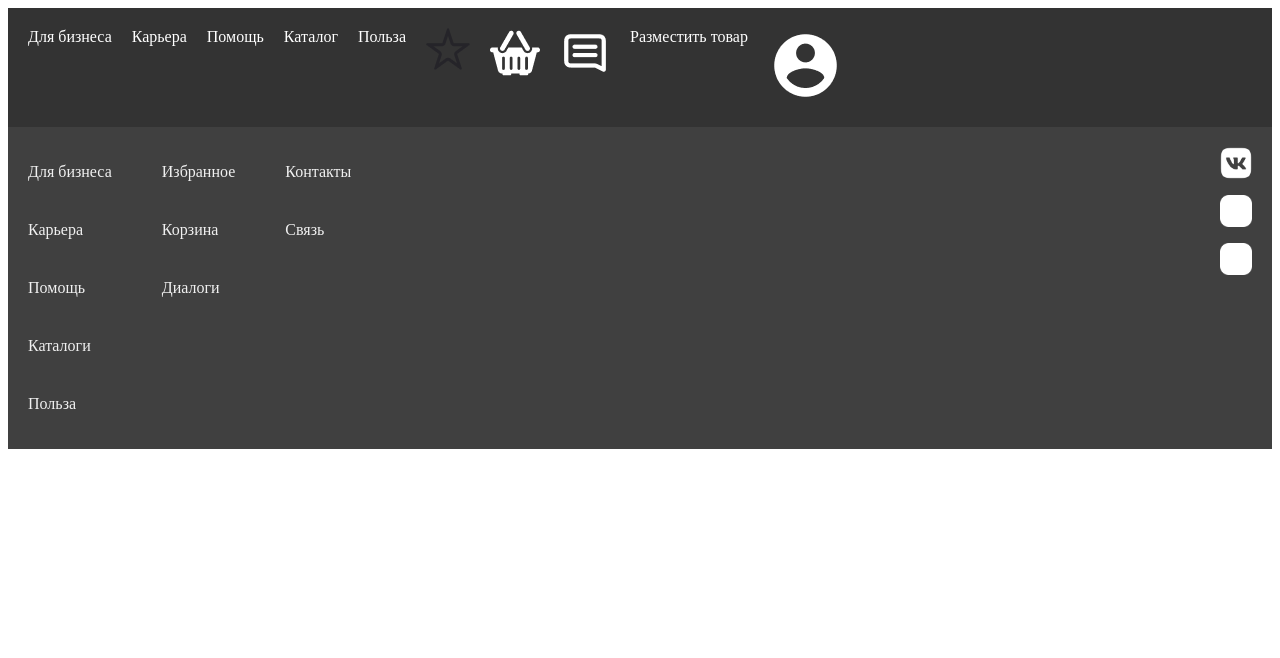
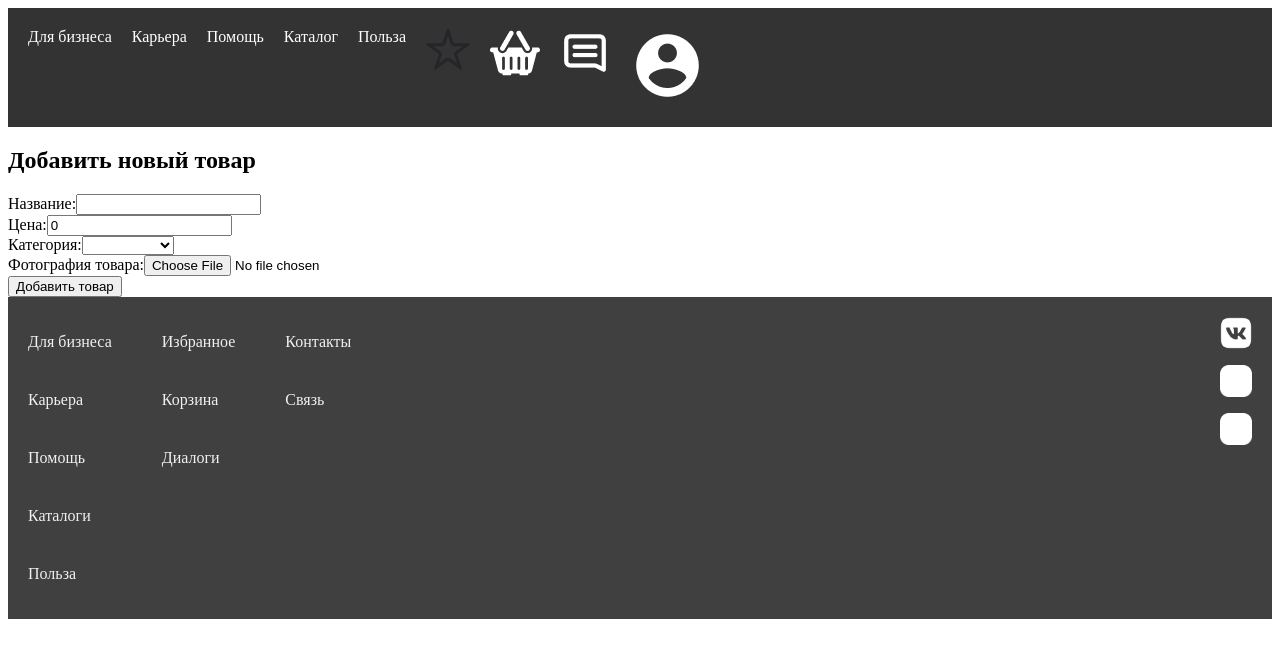
Before and after one commit to Aodhogane/VUE_FOR_PROJECT, a Vue app: page /tovar in a window 1280 px wide. Shown: the top 658 px of the page. Built offline with nearby package versions, Linux system fonts and the light colour scheme.

Commit message:
Добавление нового товара

```diff
--- a/src/App.vue
+++ b/src/App.vue
@@ -16,7 +16,6 @@
         <router-link to="/message">
           <img src="./assets/message.png" alt="Сообщение" class="image" />
         </router-link>
-        <router-link to="/tovar">Разместить товар</router-link>
         <router-link to="/account">
           <img src="./assets/account-svgrepo-com.png" alt="Аккаунт" class="image" />
         </router-link>
--- /dev/null
+++ b/src/components/AddProduct.vue
@@ -0,0 +1,86 @@
+<template>
+    <div>
+      <h2>Добавить новый товар</h2>
+      <form @submit.prevent="addProduct">
+        <div>
+          <label for="name">Название:</label>
+          <input id="name" v-model="newProduct.name" required />
+        </div>
+
+        <div>
+          <label for="price">Цена:</label>
+          <input id="price" v-model.number="newProduct.price" type="number" required />
+        </div>
+
+        <div>
+          <label for="category">Категория:</label>
+          <select id="category" v-model="newProduct.category" required>
+            <option value="Камеры">Камеры</option>
+            <option value="Объективы">Объективы</option>
+            <option value="Провода">Провода</option>
+            <option value="Наборы">Наборы</option>
+            <option value="Лампы">Лампы</option>
+            <option value="Батарейки">Батарейки</option>
+            <option value="Фотобоксы">Фотобоксы</option>
+          </select>
+        </div>
+
+        <div>
+          <label for="image">Фотография товара:</label>
+          <input id="image" type="file" @change="onFileChange" accept="image/*" />
+        </div>
+
+        <div v-if="imagePreview">
+          <h4>Предварительный просмотр:</h4>
+          <img :src="imagePreview" alt="Предварительный просмотр" class="preview-image" />
+        </div>
+
+        <button type="submit">Добавить товар</button>
+      </form>
+    </div>
+  </template>
+
+  <script>
+  export default {
+    data() {
+      return {
+        newProduct: {
+          name: '',
+          price: 0,
+          category: '',
+          image: null, // Поле для хранения изображения
+        },
+        imagePreview: null, // Предварительный просмотр изображения
+      };
+    },
+    methods: {
+      onFileChange(event) {
+        const file = event.target.files[0];
+        if (file) {
+          this.newProduct.image = file;
+          this.imagePreview = URL.createObjectURL(file);
+        }
+      },
+      addProduct() {
+        // Логика добавления нового продукта, например, отправка данных в родительский компонент
+        this.$emit('add-product', this.newProduct);
+
+        // Очистка формы после добавления продукта
+        this.newProduct = {
+          name: '',
+          price: 0,
+          category: '',
+          image: null,
+        };
+        this.imagePreview = null;
+      },
+    },
+  };
+  </script>
+
+  <style>
+  .preview-image {
+    max-width: 200px;
+    margin-top: 10px;
+  }
+  </style>
--- a/src/components/Home.vue
+++ b/src/components/Home.vue
@@ -48,6 +48,7 @@
     </div>
 
     <div class="filter-container">
+      <h2>Фильтрация</h2>
       <label for="category">Категория:</label>
       <select id="category" v-model="selectedCategory">
         <option value="">Все</option>
@@ -60,8 +61,9 @@
       <label for="max-price">до:</label>
       <input id="max-price" type="number" v-model.number="priceRange.max" />
     </div>
+    <h1>Все товары:</h1>
 
-    <h1>Все товары:</h1>
+    <add-product @add-product="addProduct"></add-product>
 
     <!-- Контейнер для карточек товаров -->
     <div class="card-container">
@@ -77,10 +79,12 @@
 
 <script>
 import ProductCard from './ProductCard.vue';
+import AddProduct from './AddProduct.vue';
 
 export default {
   components: {
     ProductCard,
+    AddProduct,
   },
   data() {
     return {
@@ -161,18 +165,11 @@ export default {
           this.selectedCity = 'Ваш город';
         });
     },
-    goToProductPage(productId) {
-      // Перенаправляет пользователя на страницу выбранного продукта
-      this.$router.push({ path: `/product/${productId}` });
-    },
-    handleAddToCart(product) {
-      // Добавляет товар в корзину и выводит сообщение в консоль
-      this.cart.push(product);
-      console.log(`${product.name} добавлен в корзину.`);
-    },
+    addProduct(newProduct){
+      this.products.push(newProduct);
+    }
   },
 };
-
 </script>
 
 
--- a/src/router/index.js
+++ b/src/router/index.js
@@ -1,6 +1,7 @@
 import { createRouter, createWebHistory } from 'vue-router';
 import Home from '../components/Home.vue';
 import ProductDetail from '../components/ProductCard.vue';
+import AddProduct from '../components/AddProduct.vue';
 
 const routes = [
   {
@@ -14,6 +15,12 @@ const routes = [
     component: ProductDetail,
     props: true, // Позволяет передавать параметры как свойства
   },
+  {
+    path: '/tovar', // Динамический маршрут для товаров
+    name: 'AddProduct',
+    component: AddProduct,
+  },
+
 ];
 
 const router = createRouter({
```
Also changed, not shown: 1 other file (tests, documents, lock files or other folders).
